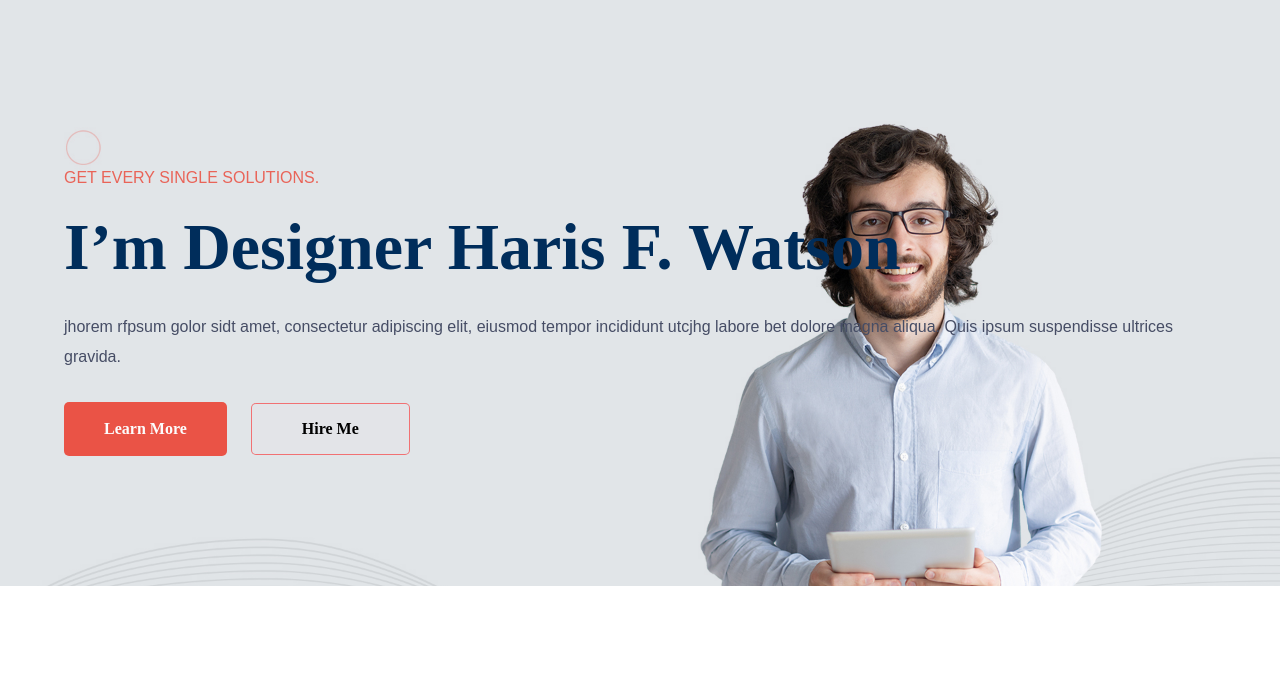
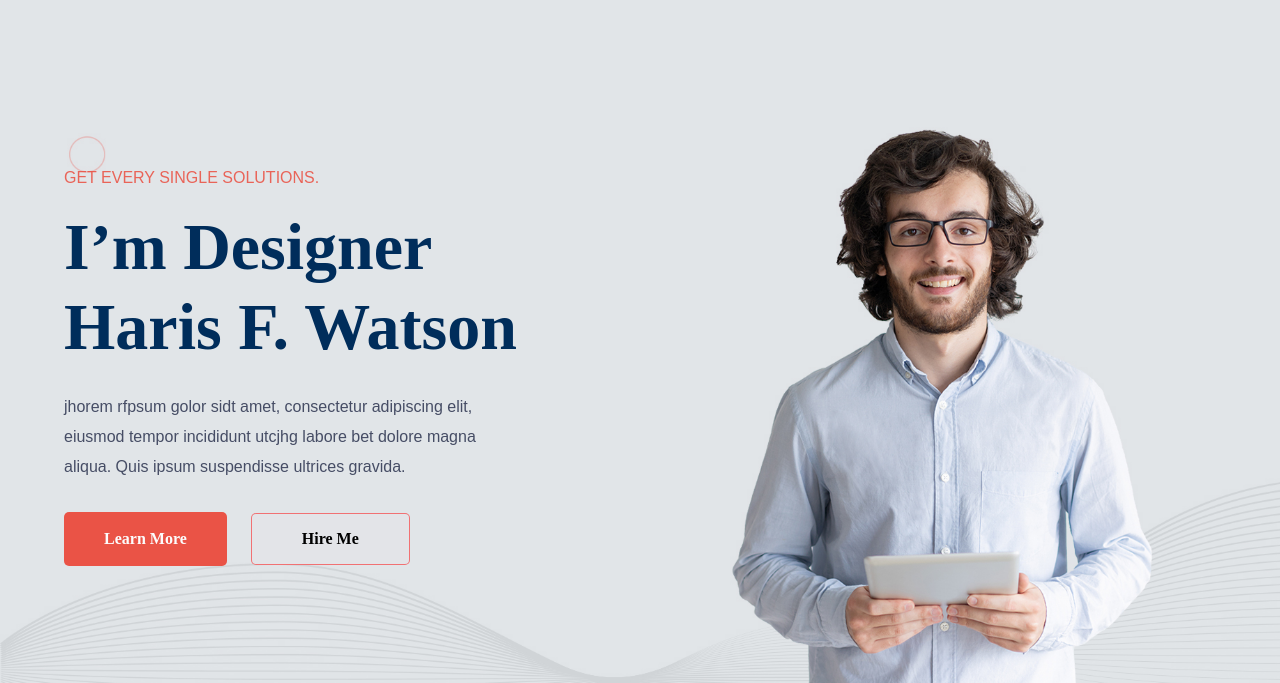
Before and after one commit to Naser-Nayem/Portfolio_website, a plain HTML site: page index.html in a window 1280 px wide. Shown: the part 106-789 px from the top of the page. Drawn offline with Linux system fonts and the light colour scheme.

Commit message:
Update index.html

```diff
--- a/index.html
+++ b/index.html
@@ -38,11 +38,13 @@
     <!--personal info section start-->
     <div class="personal-info">
         <div class="personal-info-container">
+          <div class="personalinfo-container2">
             <h5>Get every single solutions.</h5>
             <h2>I’m Designer Haris F. Watson</h2>
             <p>jhorem rfpsum golor sidt amet, consectetur adipiscing elit, eiusmod tempor incididunt utcjhg labore bet dolore magna aliqua. Quis ipsum suspendisse ultrices gravida.</p>
             <button class="learn-more"><a href="#">Learn More</a></button>
             <button class="hire-me"><a href="#">Hire Me</a></button>
+        </div>
         </div>
     </div>
     <!--personal info section end-->
@@ -121,7 +123,8 @@
                 </div>
             </div>
             </div>
-        </div>
+            </div>
+          </div>
     </section>
     <!--service get from section end-->
 
```
